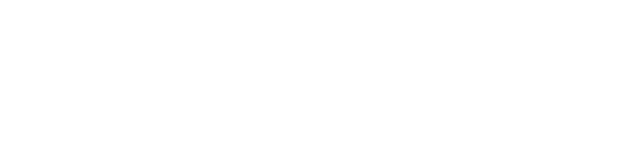
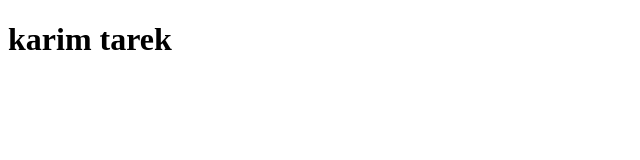
Before and after one commit to other-other/dev, a plain HTML site: page index.html in a window 1280 px wide. Shown: the whole page, without its empty margins (0-640 px from the left). Drawn offline with Linux system fonts and the light colour scheme.

Commit message:
file html changed

```diff
--- a/index.html
+++ b/index.html
@@ -6,5 +6,7 @@
     <meta name="viewport" content="width=device-width, initial-scale=1.0" />
     <title>testing</title>
   </head>
-  <body></body>
+  <body>
+    <h1>karim tarek</h1>
+  </body>
 </html>
```
